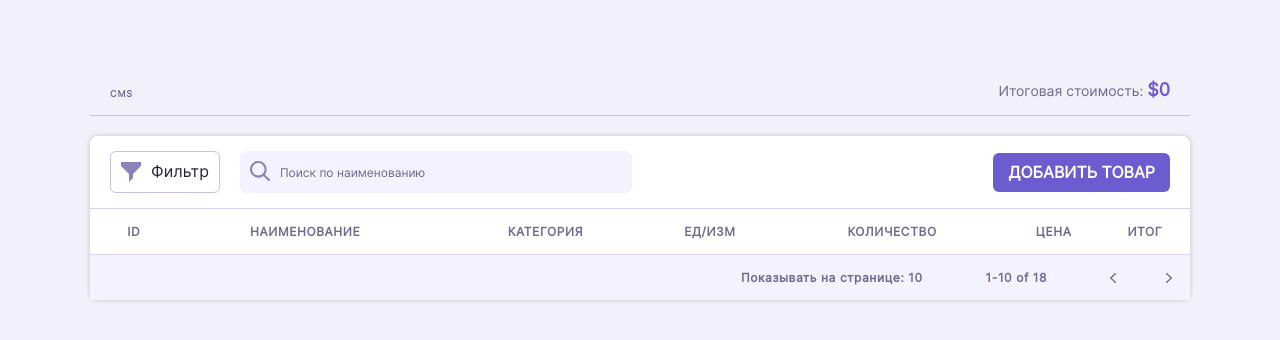
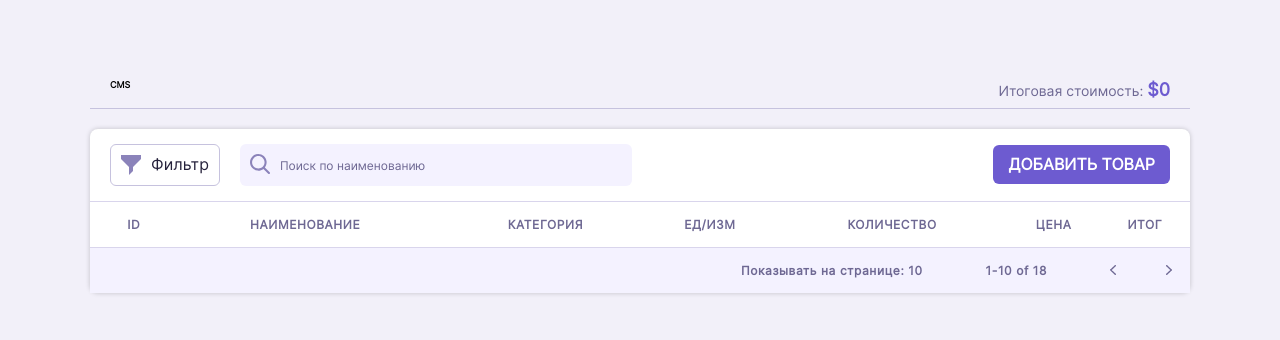
Before and after one commit to fujioto/CMS, a plain HTML site: page index.html in a window 1280 px wide. Drawn offline with Linux system fonts and the light colour scheme; no server answers.

Commit message:
Update style.css

```diff
--- a/assets/css/style.css
+++ b/assets/css/style.css
@@ -26,11 +26,7 @@ body {
     border-bottom: 1px solid #C6C2DE;
 }
 .header__title {
-    font-weight: 700;
     font-size: 9px;
-    line-height: 29.05px;
-    letter-spacing: 0.1em;
-    color: #6E6893;
 
 }
 .header__sum{
```
